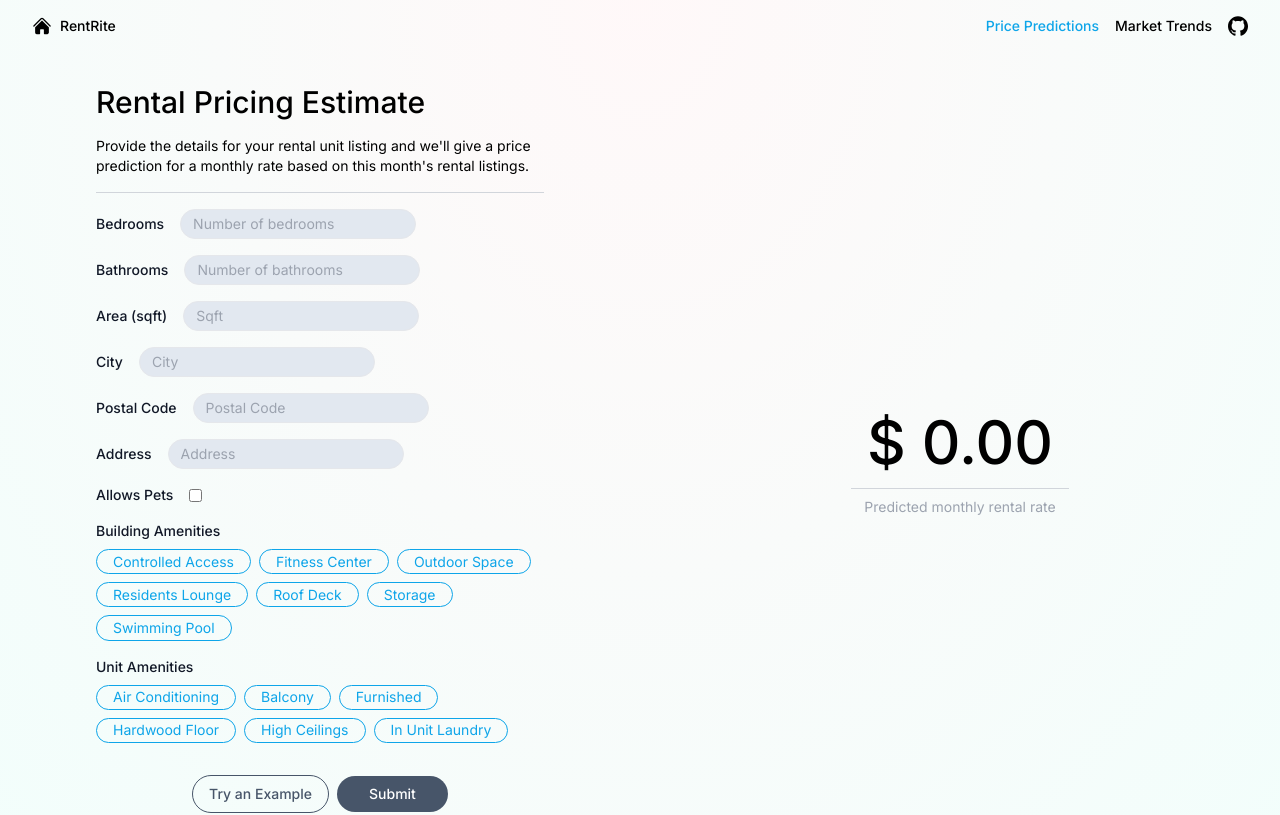
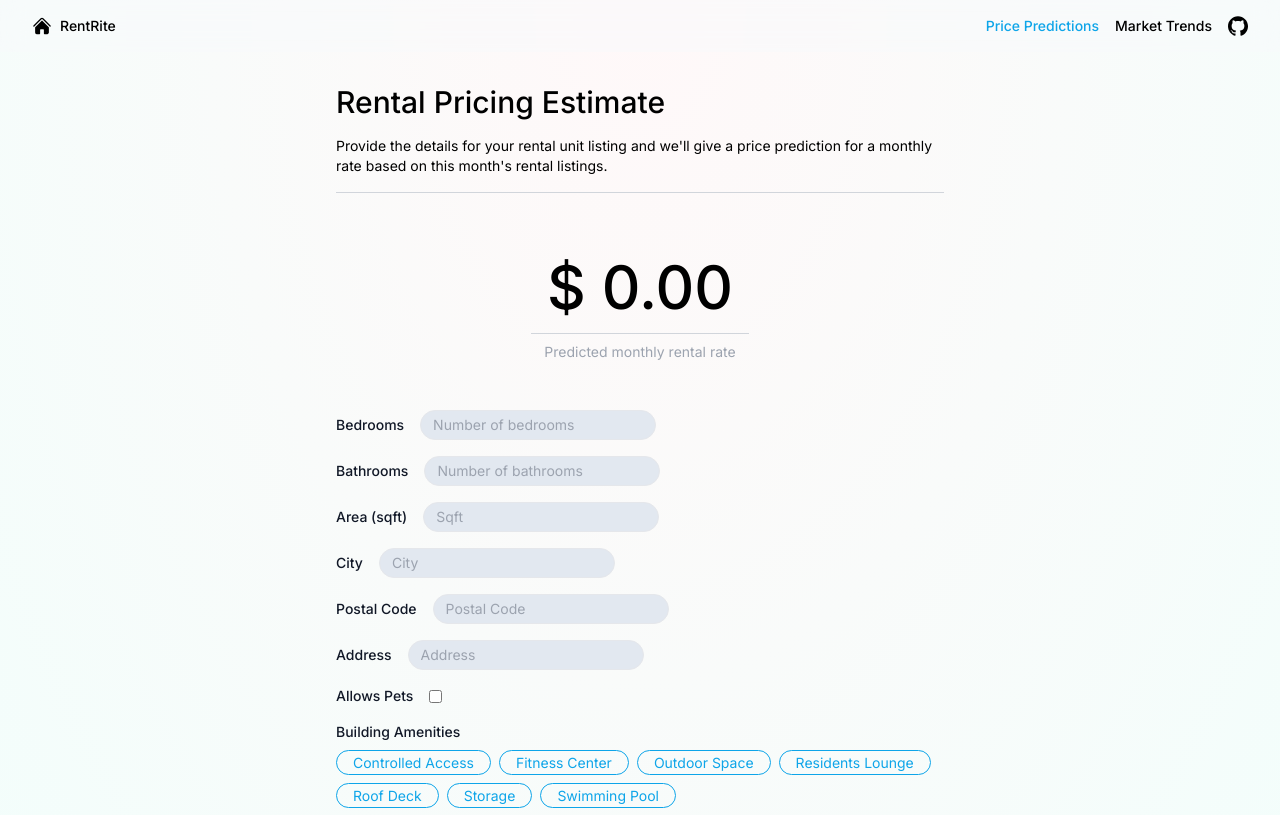
Before and after one commit to Shivam-J-07/Real-Estate-Scraper, a Next.js app in the folder frontend/: page / in a window 1280 px wide. Shown: the top 815 px of the page. Built offline with nearby package versions, Linux system fonts and the light colour scheme.

Commit message:
update ui layout

```diff
--- a/frontend/src/app/page.tsx
+++ b/frontend/src/app/page.tsx
@@ -1,16 +1,9 @@
 "use client";
 
 import dynamic from "next/dynamic";
-import { useState } from "react";
 import PricePredictForm from "@/components/PredictPriceForm";
-import Loading from "@/components/Icons/Loading";
-// import TableauDashboard from "@/components/Visualization/Viz";
 
 export default function Home() {
-  const [predictedPrice, setPredictedPrice] = useState<number>(0);
-  const [isLoading, setIsLoading] = useState<boolean>(false);
-  const [error, setError] = useState<boolean>(false);
-
   const TableauDashboard = dynamic(
     () => import("@/components/Visualization/Viz"),
     {
@@ -19,34 +12,9 @@ export default function Home() {
   );
 
   return (
-    <div className="flex-grow grid grid-cols-1 sm:grid-cols-2 h-full">
+    <div className="flex-grow m-auto h-full">
       {/* <TableauDashboard url={"https://public.tableau.com/views/RentRite/BedMetricsvsTime?:language=en-US&publish=yes&:display_count=n&:origin=viz_share_link"}/> */}
-      <div className="flex flex-col justify-center items-center">
-        <PricePredictForm
-          setPredictedPrice={setPredictedPrice}
-          setIsLoading={setIsLoading}
-          setError={setError}
-        />
-      </div>
-      <div className="m-auto p-8 flex flex-col gap-2 items-center">
-        {isLoading ? (
-          <Loading />
-        ) : (
-          <>
-            {error && (
-              <div className="w-full m-auto bg-rose-500/10 border-rose-500 border p-4 text-center rounded">
-                <span>❗️ Something went wrong unexpectedly.</span>
-              </div>
-            )}
-            <div className="p-4 border-b border-gray-300 text-6xl font-medium">
-              $ {predictedPrice.toFixed(2)}
-            </div>
-            <span className="text-sm text-gray-400">
-              Predicted monthly rental rate
-            </span>
-          </>
-        )}
-      </div>
+      <PricePredictForm />
     </div>
   );
 }
--- a/frontend/src/components/Header/index.tsx
+++ b/frontend/src/components/Header/index.tsx
@@ -13,7 +13,7 @@ export default function Header() {
   };
 
   return (
-    <header className="w-full px-8 py-4 flex flex-row justify-between text-sm font-medium">
+    <header className="w-full px-8 py-4 flex flex-row justify-between text-sm font-medium sticky top-0 bg-slate-50/50 z-50 dark:bg-slate-700/30 backdrop-blur-md">
       <div className="flex flex-row items-center gap-2">
         <Logo className="w-5" />
         <span className="self-start hidden sm:block">RentRite</span>
--- a/frontend/src/components/PredictPriceForm/index.tsx
+++ b/frontend/src/components/PredictPriceForm/index.tsx
@@ -1,19 +1,15 @@
+"use client"
+
 import { FieldValues, useForm } from "react-hook-form";
 import TextInput from "@/components/Inputs/TextInput";
 import CheckboxToggle from "@/components/Inputs/CheckboxToggle";
 import CheckboxInput from "@/components/Inputs/CheckboxInput";
+import Loading from "@/components/Icons/Loading";
 import { fetchLatandLon } from "@/utils";
 import defaultValues from "./defaultValues";
+import { useState } from "react";
 
-export default function PricePredictForm({
-  setPredictedPrice,
-  setIsLoading,
-  setError,
-}: {
-  setPredictedPrice: React.Dispatch<React.SetStateAction<number>>;
-  setIsLoading: React.Dispatch<React.SetStateAction<boolean>>;
-  setError: React.Dispatch<React.SetStateAction<boolean>>;
-}) {
+export default function PricePredictForm() {
   const {
     register,
     handleSubmit,
@@ -22,6 +18,10 @@ export default function PricePredictForm({
     reset,
     formState: { errors },
   } = useForm();
+
+  const [predictedPrice, setPredictedPrice] = useState<number>(0);
+  const [isLoading, setIsLoading] = useState<boolean>(false);
+  const [error, setError] = useState<boolean>(false);
 
   const submitForm = async (data: FieldValues) => {
     setIsLoading(true);
@@ -82,7 +82,7 @@ export default function PricePredictForm({
   };
 
   return (
-    <div className="max-w-lg flex flex-col gap-4 p-8 text-sm">
+    <div className="max-w-2xl flex flex-col gap-4 p-8 text-sm">
       <h1 className="text-3xl font-medium">Rental Pricing Estimate</h1>
       <p className="text-sm">
         Provide the details for your rental unit listing and we&apos;ll give a
@@ -90,6 +90,26 @@ export default function PricePredictForm({
         listings.
       </p>
       <hr className="border-gray-300 dark:border-gray-600" />
+
+      <div className="m-auto p-8 flex flex-col gap-2 items-center">
+        {isLoading ? (
+          <Loading />
+        ) : (
+          <>
+            {error && (
+              <div className="w-full m-auto bg-rose-500/10 border-rose-500 border p-4 text-center rounded">
+                <span>❗️ Something went wrong unexpectedly.</span>
+              </div>
+            )}
+            <div className="p-4 border-b border-gray-300 text-4xl md:text-6xl font-medium">
+              $ {predictedPrice.toFixed(2)}
+            </div>
+            <span className="text-sm text-gray-400">
+              Predicted monthly rental rate
+            </span>
+          </>
+        )}
+      </div>
 
       <TextInput
         fieldName="bed"
```
Also changed, not shown: 1 other file (tests, documents, lock files or other folders).
